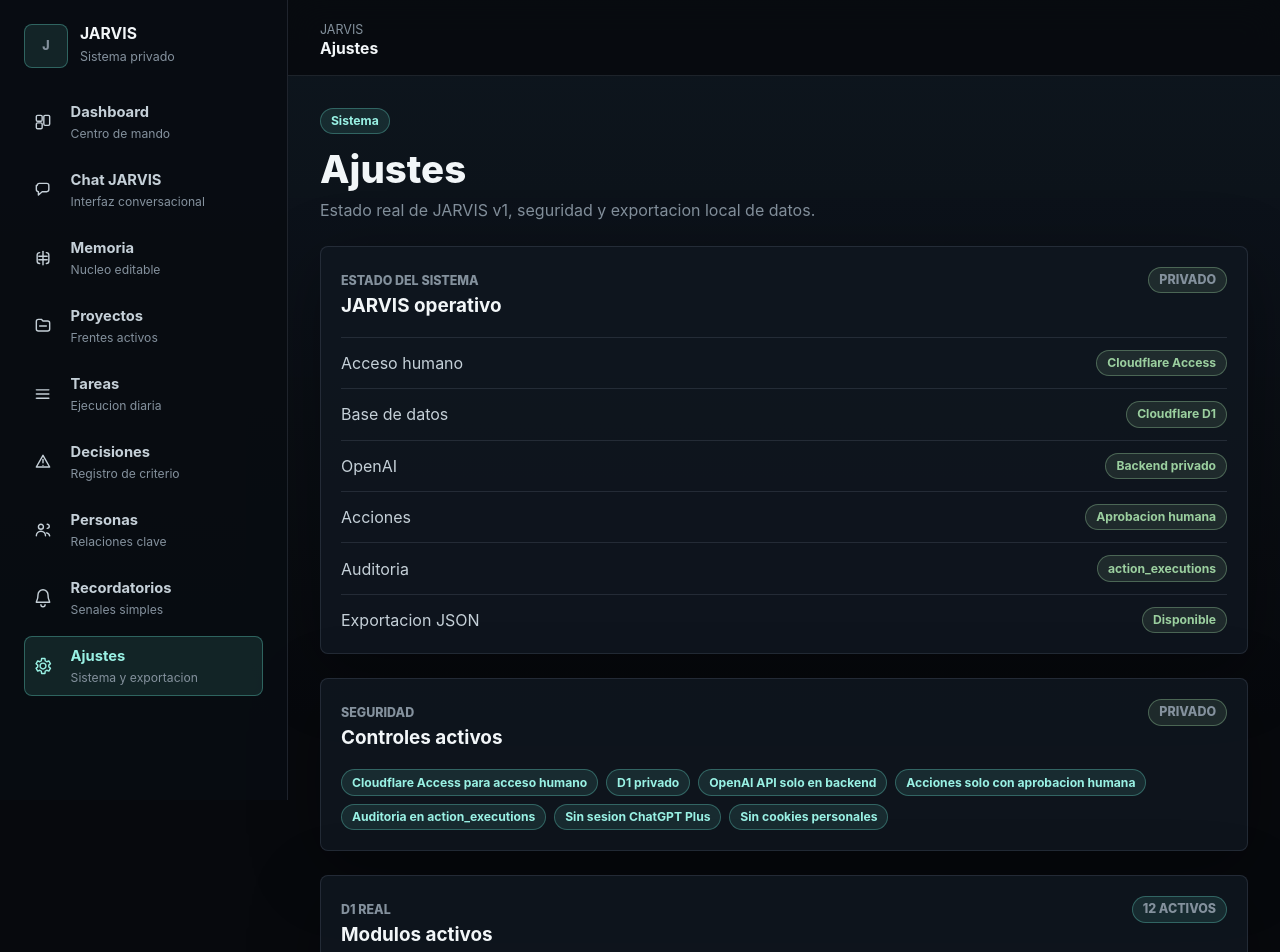
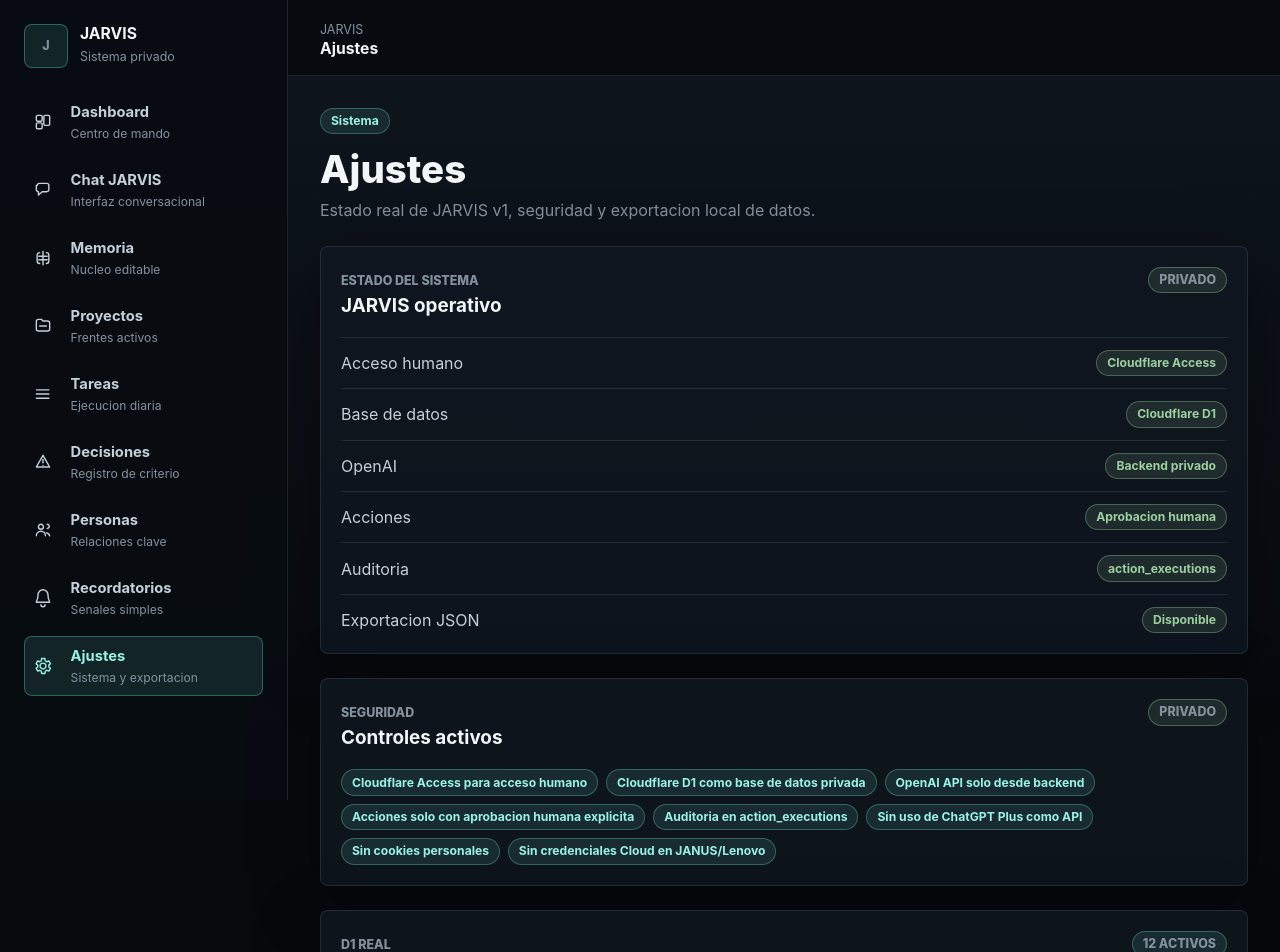
Before and after one commit to kingporras/jarvis, a React (Vite) app: page /settings in a window 1280 px wide. Shown: the top 952 px of the page. Built offline with nearby package versions, Linux system fonts and the light colour scheme.

Commit message:
chore(v1): finalize Jarvis status and export

```diff
--- a/src/pages/SettingsPage.tsx
+++ b/src/pages/SettingsPage.tsx
@@ -38,16 +38,18 @@
   "Email/Calendar",
   "RAG/Vectorize",
   "Automatizaciones avanzadas",
+  "Historial persistente de conversaciones",
 ];
 
 const securityStatus = [
   "Cloudflare Access para acceso humano",
-  "D1 privado",
-  "OpenAI API solo en backend",
-  "Acciones solo con aprobacion humana",
+  "Cloudflare D1 como base de datos privada",
+  "OpenAI API solo desde backend",
+  "Acciones solo con aprobacion humana explicita",
   "Auditoria en action_executions",
-  "Sin sesion ChatGPT Plus",
+  "Sin uso de ChatGPT Plus como API",
   "Sin cookies personales",
+  "Sin credenciales Cloud en JANUS/Lenovo",
 ];
 
 function exportFileName(exportedAt: string): string {
```
Also changed, not shown: 3 other files (tests, documents, lock files or other folders).
